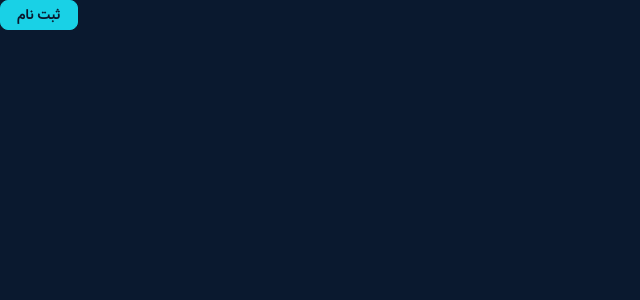
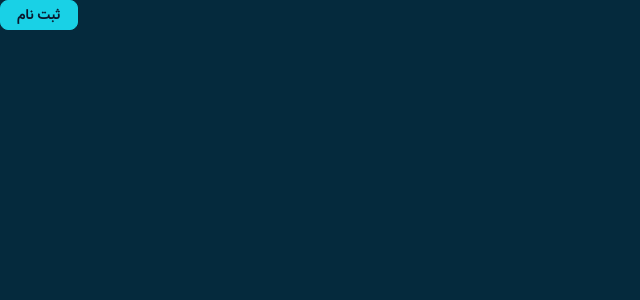
Before and after one commit to YasharFaridi/morva-clinic-talent, a Next.js app: page / in a window 1280 px wide. Shown: the top 300 px of the page, without its empty margins (0-640 px from the left). Built offline with nearby package versions, Linux system fonts and the light colour scheme.

Commit message:
change bg color

```diff
--- a/src/app/globals.css
+++ b/src/app/globals.css
@@ -6,7 +6,7 @@
   default: true;
   prefersdark: true;
   color-scheme: "dark";
-  --color-base-100: #0A192F;
+  --color-base-100: #052A3D;
   --color-base-200: #112240;
   --color-base-300: #1A2B3C;
   --color-base-content: #FFFFFF;
```
